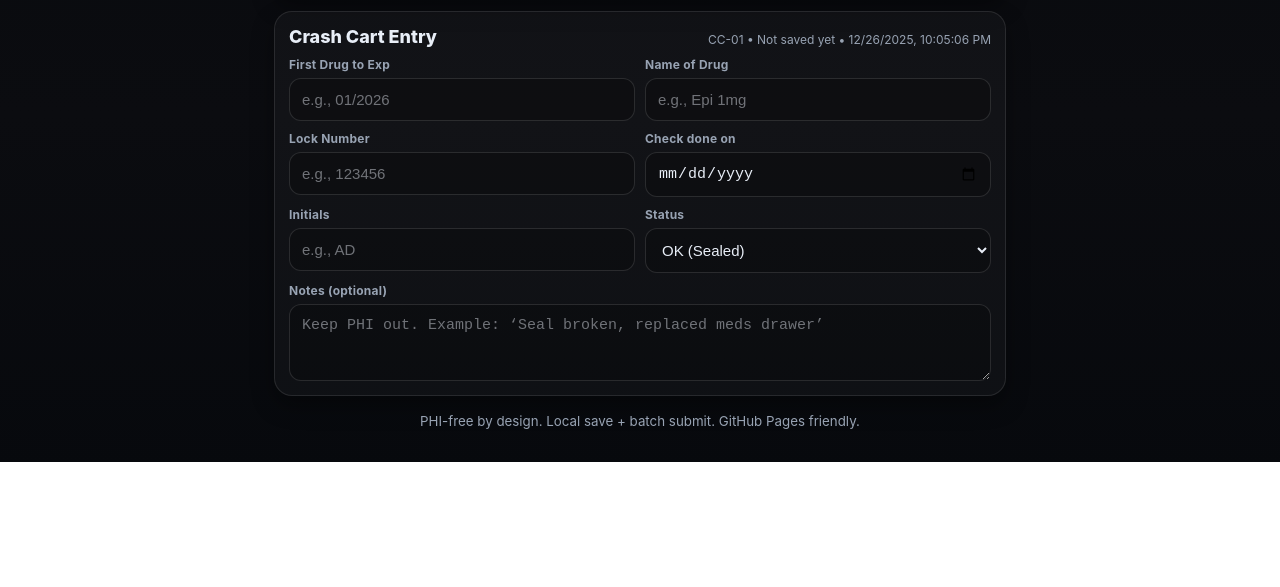
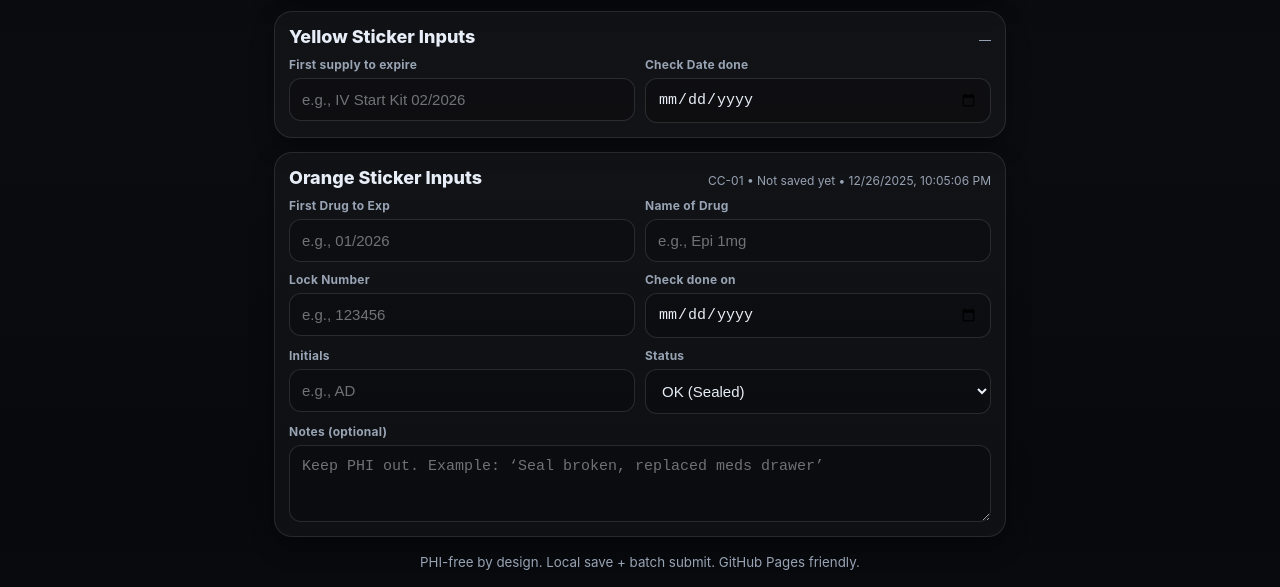
Before and after one commit to theaarondumas/PHCMC-CRASH-CART-STICKER-2.0v, a plain HTML site: page index.html in a window 1280 px wide. Shown: the part 1126-1713 px from the top of the page. Before the commit the page ends 1588 px from the top, so only its background shows below. Drawn offline with Linux system fonts and the light colour scheme.

Commit message:
Update index.html

```diff
--- a/index.html
+++ b/index.html
@@ -10,7 +10,7 @@
 <body>
   <div class="wrap">
 
-    <!-- CLEAN STICKER PREVIEW (LIVE) -->
+    <!-- STICKER PREVIEW (LIVE) -->
     <section class="sticker sticker-yellow" aria-label="Hospital Sticker Preview">
       <div class="sticker-top">
         <div class="sticker-hospital" id="hdrHospital">Providence<br>Holy Cross Hospital<br>Central Department</div>
@@ -36,12 +36,12 @@
         <div class="row"><span>First Drug to Exp:</span><span class="blank" id="pv_firstDrugExp">—</span></div>
         <div class="row"><span>Name of Drug:</span><span class="blank" id="pv_drugName">—</span></div>
         <div class="row"><span>Lock Number:</span><span class="blank" id="pv_lockNumber">—</span></div>
-        <div class="row"><span>Check done on:</span><span class="blank" id="pv_checkDoneOn">—</span></div>
+        <div class="row"><span>Check done on:</span><span class="blank" id="pv_orangeCheckDoneOn">—</span></div>
         <div class="row"><span>Initials:</span><span class="blank" id="pv_initials">—</span></div>
       </div>
     </section>
 
-    <!-- BATCH BAR (Checkbox row) -->
+    <!-- BATCH BAR -->
     <section class="panel">
       <div class="panel-head">
         <div class="panel-title">Batch Round</div>
@@ -52,12 +52,12 @@
         <div class="batch-left">
           <label class="field">
             <span>CS Tech</span>
-            <input id="techName" type="text" inputmode="text" placeholder="Your name (saved)" />
+            <input id="techName" type="text" placeholder="Your name (saved)" />
           </label>
 
           <label class="field">
             <span>Department</span>
-            <input id="deptName" type="text" inputmode="text" placeholder="Central Dept (optional)" />
+            <input id="deptName" type="text" placeholder="Central Dept (optional)" />
           </label>
         </div>
 
@@ -94,10 +94,30 @@
       <div class="hint" id="statusMsg">Ready.</div>
     </section>
 
-    <!-- ENTRY FORM -->
+    <!-- ✅ YELLOW STICKER INPUTS (NEW) -->
     <section class="panel">
       <div class="panel-head">
-        <div class="panel-title">Crash Cart Entry</div>
+        <div class="panel-title">Yellow Sticker Inputs</div>
+        <div class="panel-sub" id="yellowStamp">—</div>
+      </div>
+
+      <div class="grid">
+        <label class="field">
+          <span>First supply to expire</span>
+          <input id="firstSupplyExp" type="text" placeholder="e.g., IV Start Kit 02/2026" />
+        </label>
+
+        <label class="field">
+          <span>Check Date done</span>
+          <input id="yellowCheckDoneOn" type="date" />
+        </label>
+      </div>
+    </section>
+
+    <!-- ✅ ORANGE STICKER INPUTS -->
+    <section class="panel">
+      <div class="panel-head">
+        <div class="panel-title">Orange Sticker Inputs</div>
         <div class="panel-sub" id="cartStamp">—</div>
       </div>
 
```
